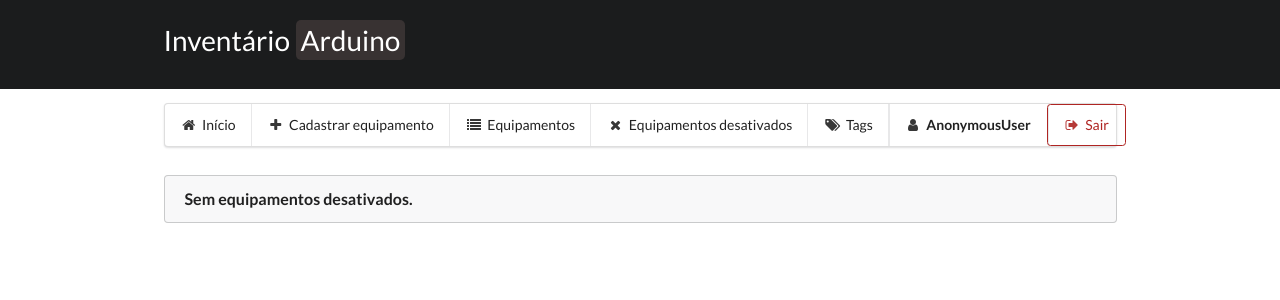
After one commit to felipeflamarion/controle-arduino, a Django app: template arduino/templates/lista_equipamentos_desativados.html in a window 1280 px wide. The commit adds this page. Shown: the top 300 px of the page. Run offline with Django 3.2, Linux system fonts and the light colour scheme; the template is opened without the code that fills it, so the values that code supplies are empty; parts of the project's set-up code (start-up, migrations or seed data) failed here and were passed over.

Commit message:
Listagem de todos os equipamentos, ativados e desativados; Refatoração das classes em funções.

```diff
--- a/arduino/static/css/extra.css
+++ b/arduino/static/css/extra.css
@@ -44,3 +44,8 @@
 .font-yellow{
     color: #ce9a08;
 }
+
+.detalhes-equipamento-lista-geral{
+    margin-left: 30px !important;
+    margin-top: 10px !important;
+}
--- a/arduino/templates/__base_painel__.html
+++ b/arduino/templates/__base_painel__.html
@@ -32,6 +32,16 @@
                     Cadastrar equipamento
                 </a>
 
+                <a href="{% url 'lista_equipamentos' %}" class="item">
+                    <i class="list icon"></i>
+                    Equipamentos
+                </a>
+
+                <a href="{% url 'lista_equipamentos_desativados' %}" class="item">
+                    <i class="close icon"></i>
+                    Equipamentos desativados
+                </a>
+
                 <a href="#" class="item">
                     <i class="tags icon"></i>
                     Tags
--- a/arduino/templates/formularios/comentario.html
+++ b/arduino/templates/formularios/comentario.html
@@ -1,8 +1,9 @@
 {% if equipamento %}
-    <form class="ui form" method="POST" action="{% url 'comentar' equipamento.id %}">{% csrf_token %}
+    <form class="ui form" method="POST" action="{% url 'comentar' equipamento.id %}">
+        {% csrf_token %}
         <div class="field">
             <label>Novo comentário:</label>
-            <textarea maxlength="140" rows="2" cols="60"></textarea>
+            <textarea name="mensagem" maxlength="140" rows="2" cols="60"></textarea>
         </div>
         <input class="ui icon button secondary" type="submit" value="Comentar"/>
     </form>
--- /dev/null
+++ b/arduino/templates/lista_equipamentos_desativados.html
@@ -0,0 +1,80 @@
+{% extends '__base_painel__.html' %}
+
+{% load static %}
+
+{% block title %}Lista{% endblock %}
+
+{% block content %}
+
+    {% if msg %}
+        <div class="ten wide column">
+            <div class="ui {{ cor_msg }} message">
+                <div class="header">
+                    {{ msg }}
+                </div>
+            </div>
+            <br/>
+        </div>
+    {% endif %}
+
+    <div class="twelve wide column">
+
+        {% if equipamentos %}
+            <h1>
+                Equipamentos Desativados
+            </h1>
+
+            <div class="ui items">
+                {% for equipamento in equipamentos %}
+                    <a href="{% url 'visualizar_equipamento' equipamento.id %}">
+                        <div class="item">
+                            <img src="{% if equipamento.foto %}{{ equipamento.foto.url }}{% else %}
+                                 {% static 'media/sem_imagem.png' %}{% endif %}"
+                                 class="ui rounded bordered small image">
+                            <div class="content detalhes-equipamento-lista-geral">
+                                <a href="{% url 'visualizar_equipamento' equipamento.id %}"
+                                   class="header">{{ equipamento.descricao }}</a>
+                                <div class="extra">
+                                    Criado em {{ equipamento.data_registro }}
+                                </div>
+                                <div class="meta">
+                                    <div class="header">
+                                        <i class="block layout icon"></i>
+                                        <strong>Categoria: </strong>{{ equipamento.categoria.descricao }}
+                                    </div>
+                                </div>
+                                <div class="meta">
+                                    <div class="header">
+                                        <i class="list icon list-icon"></i>
+                                        <strong>Quantidade Total:</strong> {{ equipamento.quantidade_total }}
+                                    </div>
+                                </div>
+                                <div class="meta">
+                                    <div class="header">
+                                        <i class="list icon list-icon"></i>
+                                        <strong>Quantidade Disponível:</strong> {{ equipamento.quantidade_disponivel }}
+                                    </div>
+                                </div>
+                                <br/>
+                                <a class="ui labeled icon button secondary"
+                                   href="{% url 'ativar_desativar_equipamento' equipamento.id %}"><i
+                                        class="power icon"></i>
+                                    Ativar</a>
+                            </div>
+                        </div>
+                    </a>
+                    <div class="ui divider"></div>
+                {% endfor %}
+            </div>
+        {% else %}
+            <div class="ten wide column">
+                <div class="ui message">
+                    <div class="header">
+                        Sem equipamentos desativados.
+                    </div>
+                </div>
+                <br/>
+            </div>
+        {% endif %}
+    </div>
+{% endblock %}
--- a/arduino/urls.py
+++ b/arduino/urls.py
@@ -5,14 +5,20 @@ from views import *
 
 
 urlpatterns = [
-    url(r'^$', InicioView.as_view()),
-    url(r'^inicio/$', InicioView.as_view(), name='inicio'),
 
+    # PRINCIPAL
+    url(r'^$', views.Inicio),
+    url(r'^inicio/$', views.Inicio, name='inicio'),
+
+    # USUÁRIO
     url(r'^cadastro/$', CadastroUsuarioView.as_view(), name='cadastro_usuario'),
-    url(r'^login/$', LoginView.as_view(), name='login'),
+    url(r'^login/$', views.Login, name='login'),
     url(r'^logout/$', views.Logout, name='logout'),
 
+    # PÁGINAS
     url(r'^painel/$', views.Painel, name='painel'),
+    url(r'^lista/equipamentos$', views.ListaEquipamentos, name='lista_equipamentos'),
+    url(r'^lista/equipamentos/desativados$', views.ListaEquipamentosDesativados, name='lista_equipamentos_desativados'),
 
     url(r'^equipamento/(?P<id_equipamento>[\d]+)/$', VisualizarEquipamento,
         name='visualizar_equipamento'),
@@ -22,12 +28,10 @@ urlpatterns = [
         name='excluir_equipamento'),
     url(r'^equipamento/ativar_desativar/(?P<id_equipamento>[\d]+)/$', AtivarDesativarEquipamento,
         name='ativar_desativar_equipamento'),
-
-    # Terminar
     url(r'^equipamento/acrescentar/(?P<id_equipamento>[\d]+)/$', AcrescentarUnidade,
         name='acrescentar_equipamento'),
     url(r'^equipamento/reduzir/(?P<id_equipamento>[\d]+)/$', ReduzirUnidade, name='reduzir_equipamento'),
-    url(r'^equipamento/comentar/(?P<id_equipamento>[\d]+)/$', ComentarView.as_view(), name='comentar'),
-    url(r'^equipamento/emprestar/(?P<id_equipamento>[\d]+)/$', EmprestarView.as_view(), name='emprestar'),
-    url(r'^equipamento/devolver/(?P<id_utilizacao>[\d]+)/$', DevolverView.as_view(), name='devolver'),
+    url(r'^equipamento/comentar/(?P<id_equipamento>[\d]+)/$', views.Comentar, name='comentar'),
+    url(r'^equipamento/emprestar/(?P<id_equipamento>[\d]+)/$', views.Emprestar, name='emprestar'),
+    url(r'^equipamento/devolver/(?P<id_utilizacao>[\d]+)/$', views.Devolver, name='devolver'),
 ]
```
Also changed, not shown: arduino/templates/lista_equipamentos.html (added, +74 -0 lines), arduino/templates/painel.html (+5 -3 lines), arduino/templates/visualizar_equipamento.html (+1 -7 lines), arduino/views/__init__.py (+5 -5 lines), arduino/views/comentario.py (+12 -14 lines), arduino/views/equipamento.py (+16 -0 lines), arduino/views/inicio.py (+5 -9 lines), arduino/views/log.py (+14 -18 lines), arduino/views/utilizacao.py (+31 -36 lines).
